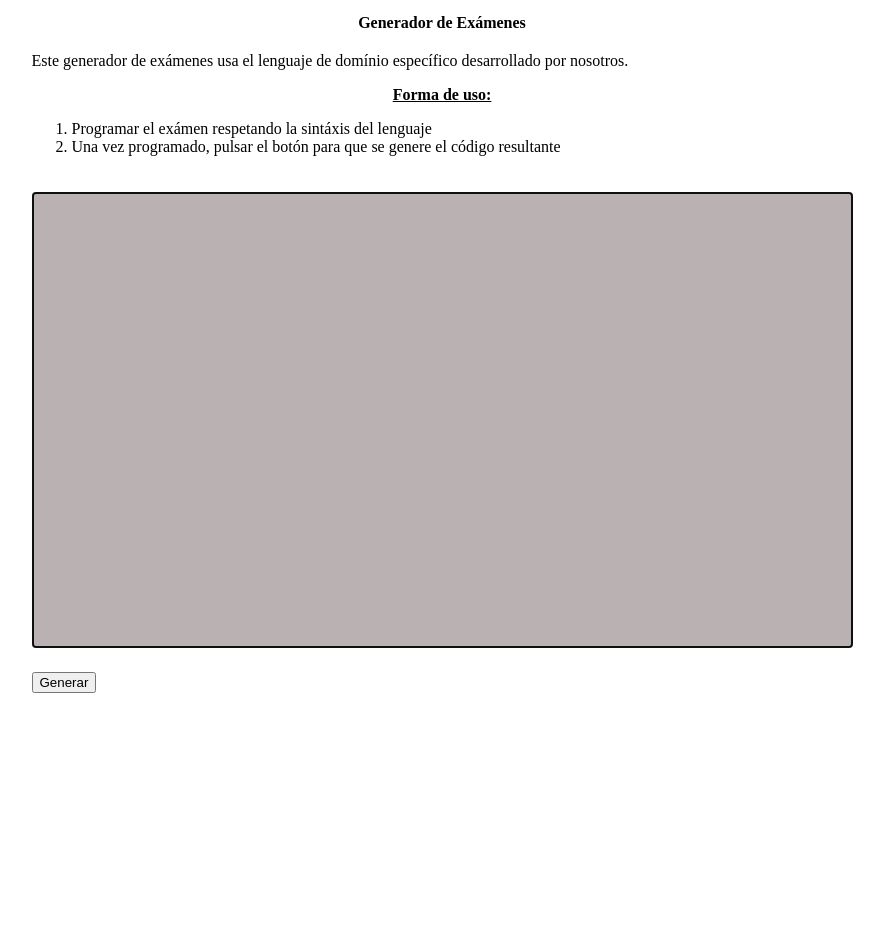
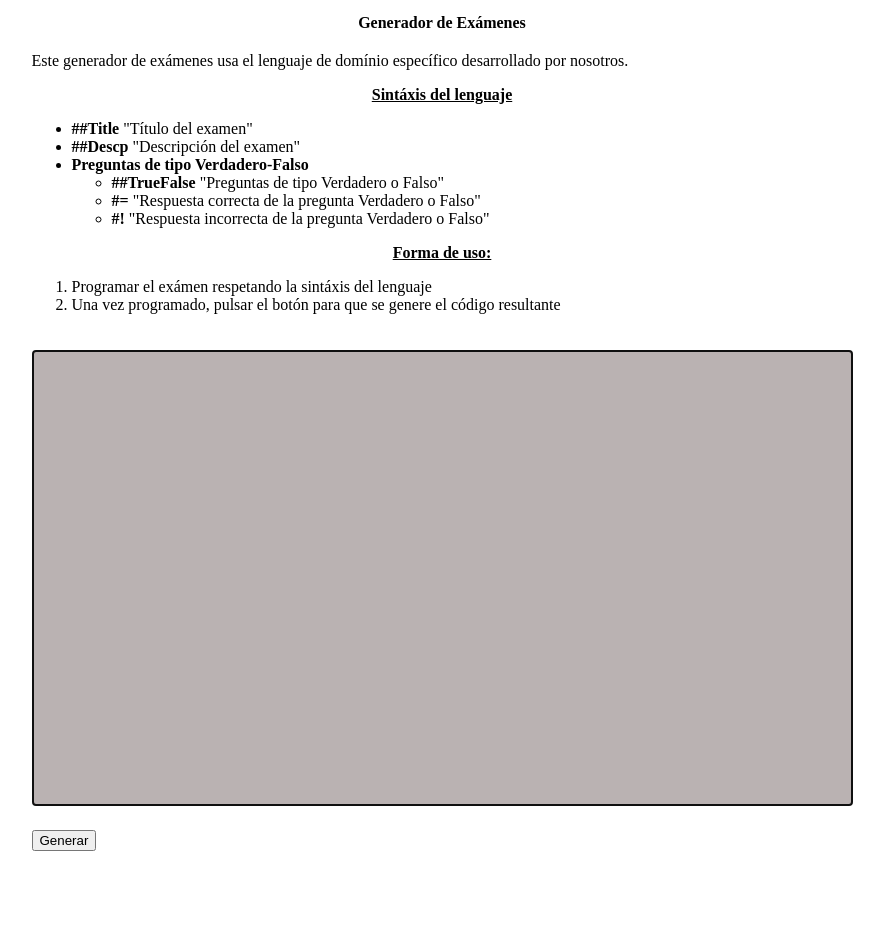
Before and after one commit to crguezl/Proyecto_PL, a plain HTML site: page index.html in a window 1280 px wide. Shown: the whole page, without its empty margins (198-1082 px from the left). Before the commit the page ends 800 px from the top, so only its background shows below. Drawn offline with Linux system fonts and the light colour scheme.

Commit message:
Añadida a la página principal de la herramienta una descripción detallada de la sintáxis del lenguaje

```diff
--- a/index.html
+++ b/index.html
@@ -24,10 +24,20 @@
                   Este generador de ex&aacute;menes usa el lenguaje de dom&iacute;nio
                   espec&iacute;fico desarrollado por nosotros.
 		  </p>
-                <p>
-		<!--
-                    Aquí explicaríamos la sintaxis del lenguaje
-                  -->
+                <p align="center">
+                  <b>
+                    <u>Sint&aacute;xis del lenguaje</u>
+                  </b>
+		  <ul>
+                    <li><b>##Title</b> "T&iacute;tulo del examen"</li>
+                    <li><b>##Descp</b> "Descripci&oacute;n del examen"</li>
+                    <li><b>Preguntas de tipo Verdadero-Falso</b></li>
+                    <ul>
+                      <li><b>##TrueFalse</b> "Preguntas de tipo Verdadero o Falso"</li>
+                      <li><b>#=</b> "Respuesta correcta de la pregunta Verdadero o Falso"</li>
+                      <li><b>#!</b> "Respuesta incorrecta de la pregunta Verdadero o Falso"</li>
+                    </ul>
+                  </ul>
 		</p>
                 <p align="center">
                   <b>
--- a/javascript/generador_examen.js
+++ b/javascript/generador_examen.js
@@ -74,7 +74,7 @@ var generador_examen = (function() {
                     this.$ = "";
                     break;
                 case 6:
-                    this.$ = (P + $$[$0 - 1].replace(/\"/g, "") + END_P + NEXT_LINE + $$[$0] + NEXT_LINE);
+                    this.$ = (P + contadorPreguntas + ") " + $$[$0 - 1].replace(/\"/g, "") + END_P + NEXT_LINE + $$[$0] + NEXT_LINE);
                     contadorPreguntas++;
                     respuestas.push("truefalse");
                     break;
```
Also changed, not shown: 1 other file.
